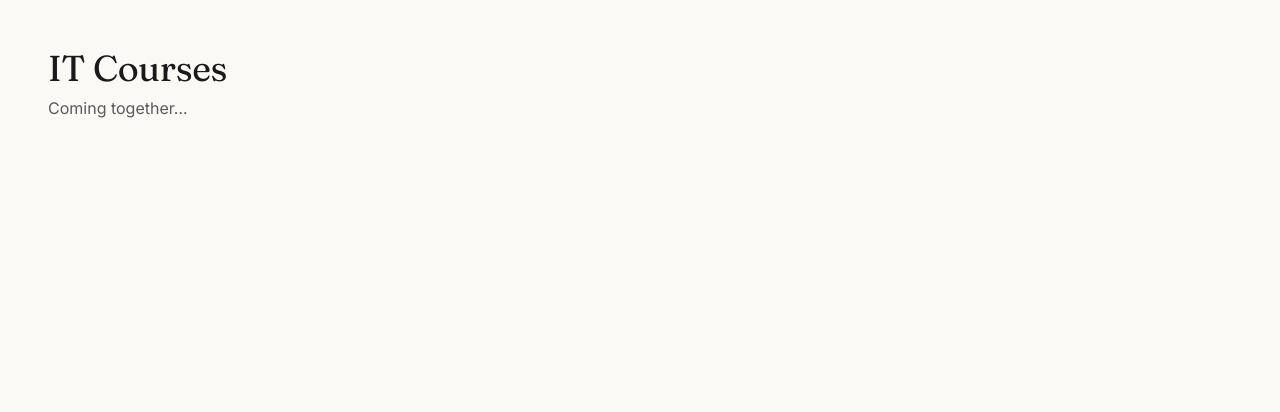
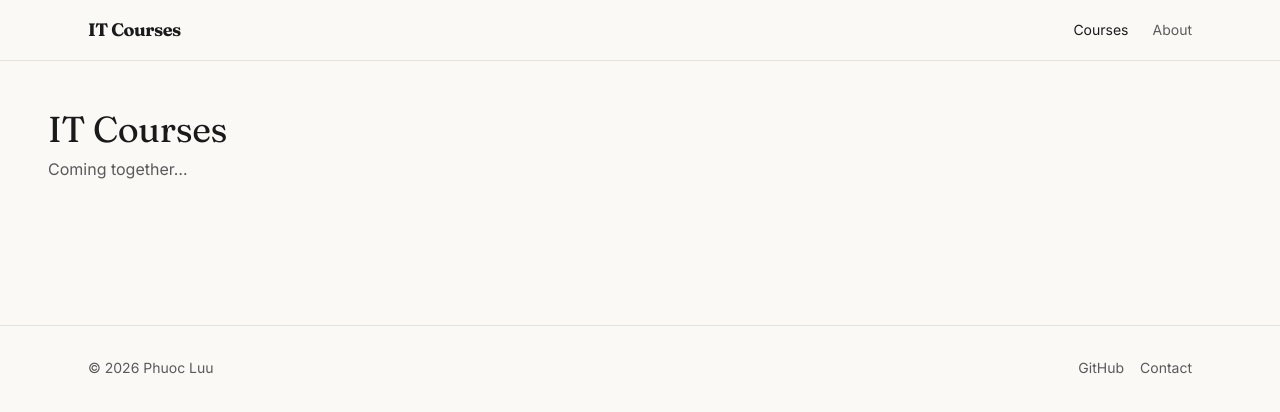
Before and after one commit to lamzuong/IT-courses, a Next.js app: page / in a window 1280 px wide. Shown: the top 412 px of the page. Built offline with nearby package versions, Linux system fonts and the light colour scheme.

Commit message:
feat(site): root layout, nav, footer, skip link

```diff
--- a/app/layout.tsx
+++ b/app/layout.tsx
@@ -1,6 +1,9 @@
 import type { Metadata } from 'next';
 import { Inter, Fraunces, JetBrains_Mono } from 'next/font/google';
 import './globals.css';
+import { SkipLink } from '@/components/site/skip-link';
+import { SiteNav } from '@/components/site/nav';
+import { SiteFooter } from '@/components/site/footer';
 
 const inter = Inter({ subsets: ['latin'], variable: '--font-inter', display: 'swap' });
 const fraunces = Fraunces({ subsets: ['latin'], variable: '--font-fraunces', display: 'swap' });
@@ -15,8 +18,10 @@ export default function RootLayout({ children }: { children: React.ReactNode })
   return (
     <html lang="en" className={`${inter.variable} ${fraunces.variable} ${mono.variable}`}>
       <body>
-        <a href="#main-content" className="skip-link">Skip to content</a>
+        <SkipLink />
+        <SiteNav />
         {children}
+        <SiteFooter />
       </body>
     </html>
   );
--- /dev/null
+++ b/components/site/footer.tsx
@@ -0,0 +1,13 @@
+export function SiteFooter() {
+  return (
+    <footer className="mt-24 border-t border-[color:var(--color-border)]">
+      <div className="mx-auto max-w-6xl px-6 py-8 flex flex-wrap items-center justify-between gap-4 text-sm text-[color:var(--color-text-soft)]">
+        <p>© {new Date().getFullYear()} Phuoc Luu</p>
+        <div className="flex gap-4">
+          <a href="https://github.com" className="hover:underline">GitHub</a>
+          <a href="mailto:vophuoc.luu@savyu.com" className="hover:underline">Contact</a>
+        </div>
+      </div>
+    </footer>
+  );
+}
--- /dev/null
+++ b/components/site/nav.tsx
@@ -0,0 +1,17 @@
+import Link from 'next/link';
+
+export function SiteNav() {
+  return (
+    <header className="border-b border-[color:var(--color-border)]">
+      <div className="mx-auto max-w-6xl px-6 py-4 flex items-center justify-between">
+        <Link href="/" className="font-serif text-lg font-bold tracking-tight">
+          IT Courses
+        </Link>
+        <nav aria-label="Site" className="flex gap-6 text-sm">
+          <Link href="/" className="hover:underline">Courses</Link>
+          <Link href="/about" className="hover:underline opacity-70">About</Link>
+        </nav>
+      </div>
+    </header>
+  );
+}
--- /dev/null
+++ b/components/site/skip-link.tsx
@@ -0,0 +1,7 @@
+export function SkipLink() {
+  return (
+    <a href="#main-content" className="skip-link">
+      Skip to content
+    </a>
+  );
+}
```
